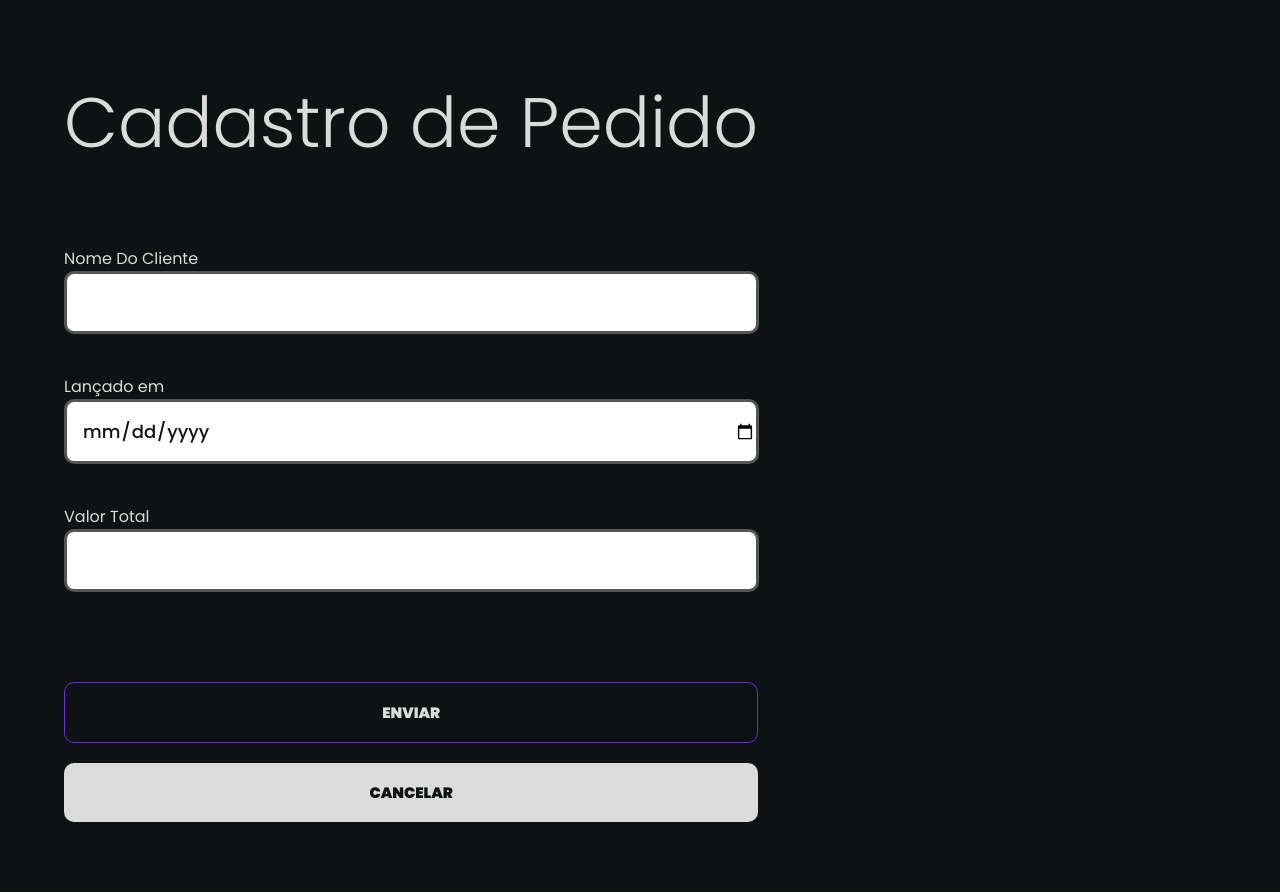
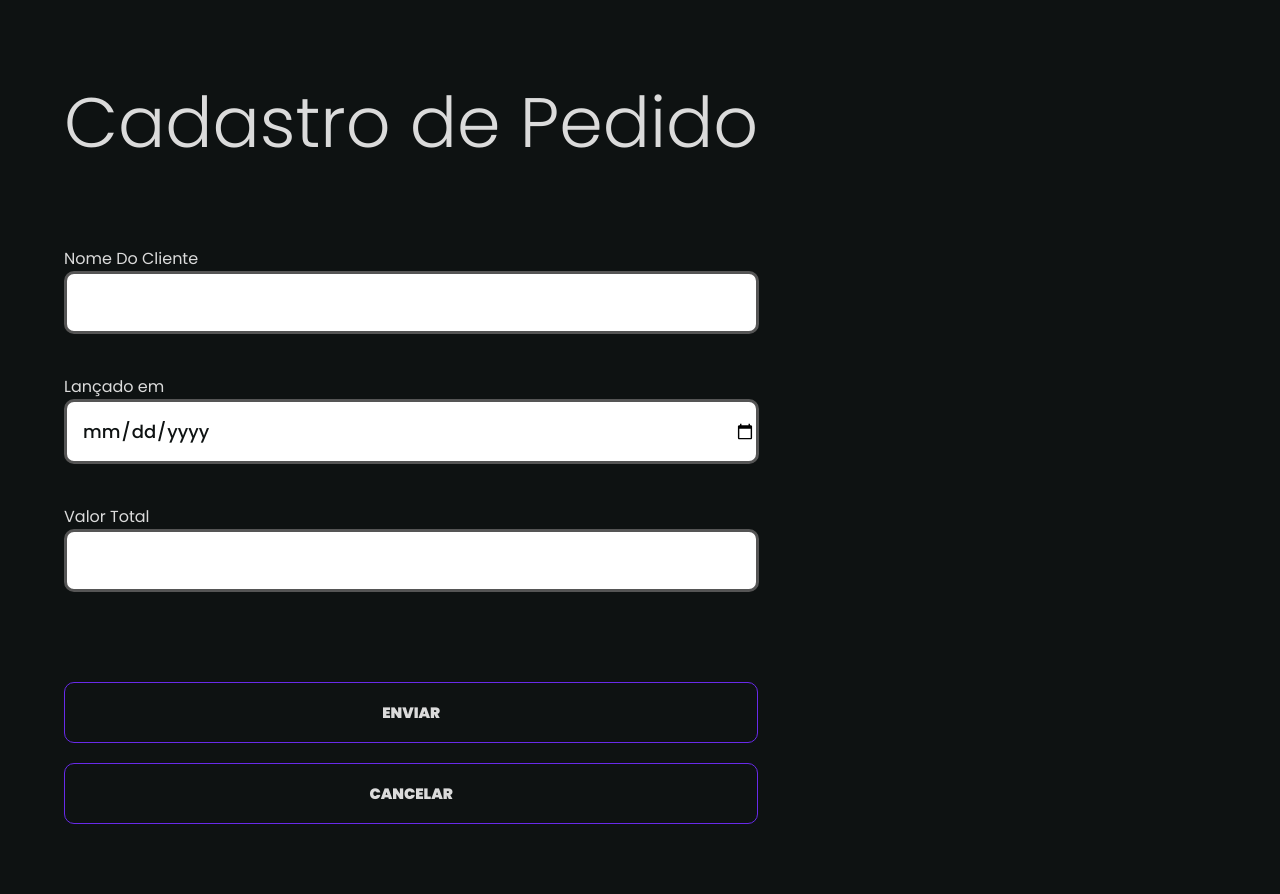
Before and after one commit to jordaoqualho/FullStackAplication, a React (Create React App) app in the folder spa/: page /pedidos/novo in a window 1280 px wide. Built offline with nearby package versions, Linux system fonts and the light colour scheme.

Commit message:
more styling

```diff
--- a/spa/src/App.css
+++ b/spa/src/App.css
@@ -1,6 +1,7 @@
 @import url("https://fonts.googleapis.com/css2?family=Poppins:wght@100;200;300;400;500;600;700;800;900&display=swap");
 :root {
   --purple: rgb(104, 42, 233);
+  --red: rgb(192, 0, 0);
   --light: #dbdbdb;
   --bg: #0e1212;
   --comment: #555;
@@ -11,12 +12,26 @@
   text-align: start;
 }
 
+::-webkit-scrollbar {
+  width: 10px;
+}
+::-webkit-scrollbar-track {
+  background: var(--bg);
+}
+::-webkit-scrollbar-thumb {
+  background: var(--purple);
+  border-radius: 10px;
+}
+::-webkit-scrollbar-thumb:hover {
+  background: var(--comment);
+}
 * {
   font-family: var(--font);
   outline: none;
 }
 .tb {
   border-radius: 20px;
+  cursor: default;
   display: flex;
   flex-direction: row;
   justify-content: space-between;
@@ -26,12 +41,23 @@
   font-weight: 300;
   font-size: 24px;
   box-shadow: 10px 10px 80px rgba(104, 42, 233, 1);
+  transition: all 0.3s ease;
+}
+.tb:hover {
+  background-color: var(--purple);
+}
+.tb:hover p {
+  color: var(--light);
+}
+.tb:hover a {
+  color: var(--light);
 }
 
 .tb h2,
 .tb p {
   margin: 0;
-  margin-bottom: 1px solid red;
+  transition: all 0.3s ease;
+  margin-bottom: 1px solid var(--red);
 }
 .tb p {
   font-size: 14px;
@@ -48,14 +74,18 @@
   margin-top: -10px;
 }
 .tb-price a {
+  transition: all 0.3s ease;
   cursor: pointer;
   margin-left: 20px;
-  font-size: 16px;
+  font-size: 20px;
   color: var(--comment);
   transition: 0.3s ease;
 }
 .tb-price a:hover {
-  color: var(--purple);
+  color: var(--bg);
+}
+.tb-price .i-lixo:hover {
+  color: var(--red);
 }
 .container {
   width: 100%;
@@ -148,14 +178,15 @@ h2 {
   color: var(--light);
   background-color: var(--purple);
 }
+
 .btn-cancel {
   font-size: 15px;
-  background-color: var(--light);
+  background-color: var(--bg);
   font-weight: 900;
-  color: var(--bg);
+  color: var(--light);
   cursor: pointer;
   text-transform: uppercase;
-  border: none;
+  border: 1px solid var(--purple);
   padding: 18px 0px;
   margin-bottom: 20px;
   width: 100%;
@@ -165,8 +196,9 @@ h2 {
   transition: all 0.3s ease;
 }
 .btn-cancel:hover {
-  color: white;
-  background-color: var(--comment);
+  color: var(--light);
+  background-color: var(--red);
+  border: 1px solid var(--red);
 }
 
 .pd {
@@ -174,10 +206,7 @@ h2 {
   justify-content: space-between;
   margin-top: 50px;
 }
-hr {
-  background-color: red;
-  color: var(--purple);
-}
+
 .cb {
   height: 44px;
   padding: 0 25px !important;
@@ -193,7 +222,8 @@ hr {
   color: var(--comment);
 }
 .bb {
-  background-color: var(--purple);
+  background-color: var(--bg);
+  box-shadow: 0px 0px 200px rgba(104, 42, 233, 1) inset;
   font-size: 12px;
   font-weight: 900;
   color: var(--light);
@@ -207,7 +237,7 @@ hr {
   transition: all 0.3s ease;
 }
 .bb:hover {
-  background-color: var(--comment);
+  box-shadow: 0px 0px 30px rgba(104, 42, 233, 1) inset;
 
   color: white;
 }
@@ -226,9 +256,9 @@ hr {
 .nav a {
   text-decoration: dashed;
   padding-right: 100px;
-  font-weight: 100;
+  font-weight: 300;
   list-style: none;
-  font-size: 32px;
+  font-size: 24px;
   color: var(--light);
   transition: 0.3s ease;
 }
@@ -253,6 +283,13 @@ hr {
   background-color: var(--purple);
   color: var(--light);
 }
+.lixo {
+  margin-left: 50px;
+}
+.lixo:hover {
+  background-color: var(--red) !important;
+  border: 1px solid var(--red);
+}
 span {
   font-size: 18px;
   padding: 10px 30px;
--- a/spa/src/components/pedido/pedido-list.js
+++ b/spa/src/components/pedido/pedido-list.js
@@ -78,7 +78,7 @@ const PedidoList = () => {
           <a onClick={() => history.push(`/pedidos/editar/${row.id}`)}>
             <FontAwesomeIcon icon={faEdit} />
           </a>
-          <a onClick={() => handleExcluir(row.id, row.nomeDoCliente)}>
+          <a className='i-lixo' onClick={() => handleExcluir(row.id, row.nomeDoCliente)}>
             <FontAwesomeIcon icon={faTrash} />
           </a>
 
@@ -109,7 +109,7 @@ const PedidoList = () => {
       <button className="btn-page" onClick={handleGerar}>
         Gerar Pedidos
       </button>
-      <button className="btn-page" onClick={handleExcluirTodos}>
+      <button className="btn-page lixo" onClick={handleExcluirTodos}>
         Excluir Todos
       </button>
       <div className="pd">
```
